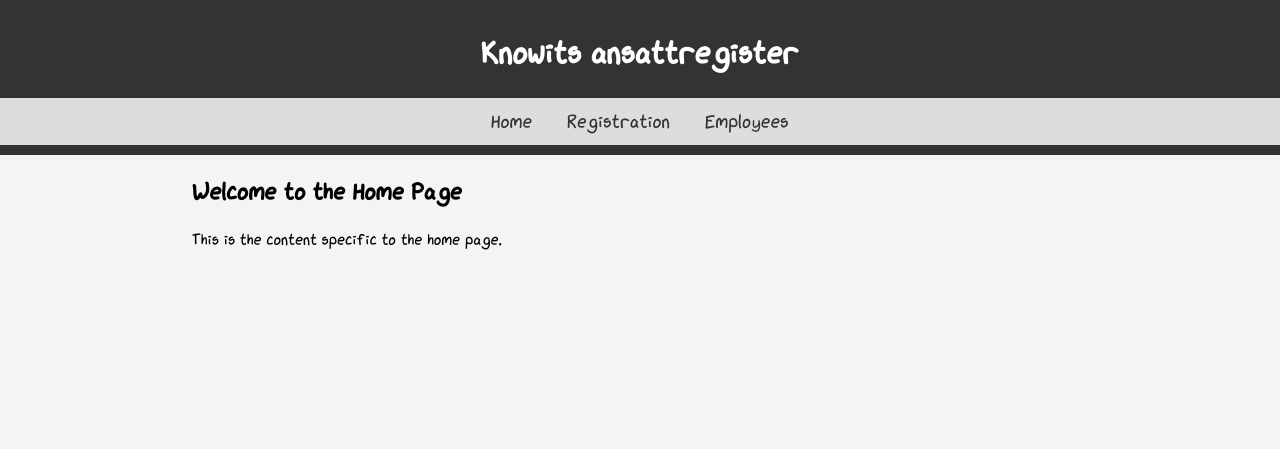
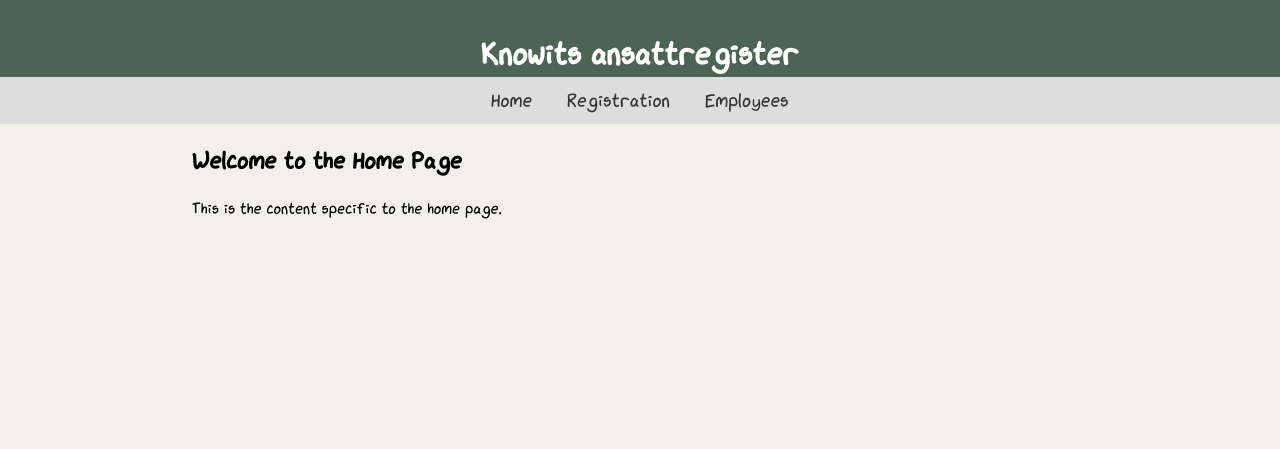
Before and after one commit to sverrejb/knowit-htmx-workshop, a Flask app: page / in a window 1280 px wide. Shown: the top 449 px of the page. Run offline with Flask 3, Linux system fonts and the light colour scheme.

Commit message:
colors and stuff

```diff
--- a/static/styles.css
+++ b/static/styles.css
@@ -8,13 +8,13 @@
     font-family: "XKCD", Verdana, Tahoma;
     margin: 0;
     padding: 0;
-    background-color: #f4f4f4;
+    background-color: #f1f0ed;
 }
 
 header {
-    background-color: #333;
+    padding-top: 2rem;
+    background-color: #4b6454;
     color: white;
-    padding: 10px 0;
     text-align: center;
 }
 
@@ -31,6 +31,10 @@
     font-size: 1.2em;
 }
 
+header h1 {
+    margin: 0;
+}
+
 main {
     margin: 0 auto;
     max-width: 70%;
```
